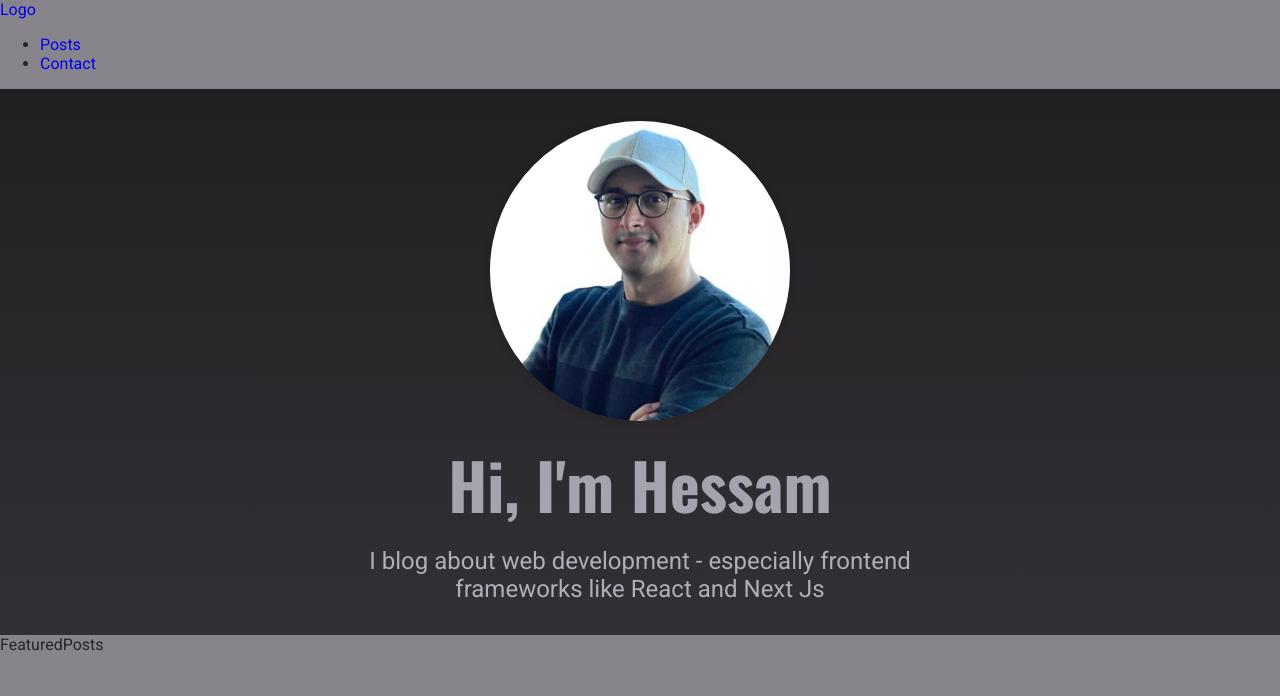
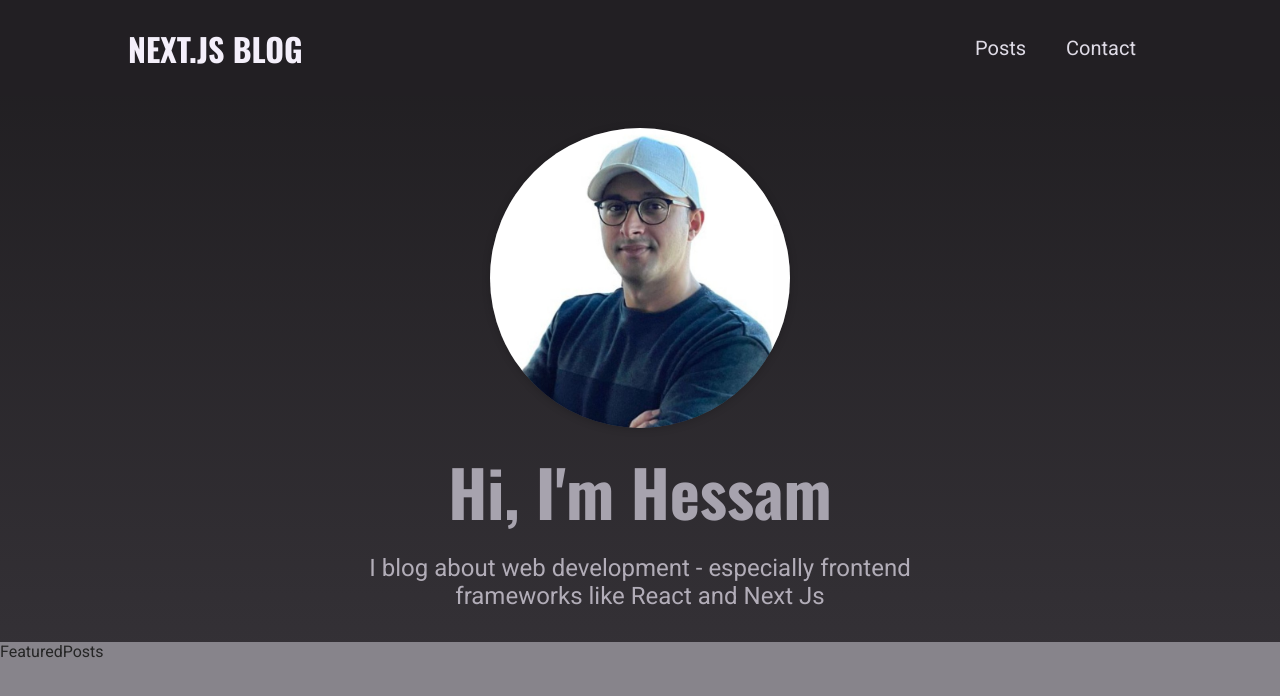
Before and after one commit to hessamimen/NextJS_blog, a Next.js app: page / in a window 1280 px wide. Shown: the top 696 px of the page. Built offline with nearby package versions, Linux system fonts and the light colour scheme.

Commit message:
style: MainNavigation and Logo

```diff
--- a/components/layout/logo.jsx
+++ b/components/layout/logo.jsx
@@ -1,4 +1,5 @@
+import classes from "./logo.module.css";
 function Logo() {
-  return <div>Logo</div>;
+  return <div className={classes.logo}>Next.js Blog</div>;
 }
 export default Logo;
--- a/components/layout/main-navigation.jsx
+++ b/components/layout/main-navigation.jsx
@@ -1,13 +1,12 @@
 import Link from "next/link";
 import Logo from "./logo";
+import classes from "./main-navigation.module.css";
 
 function MainNavigation() {
   return (
-    <header>
+    <header className={classes.header}>
       <Link href="/">
-        {/* <a> */}
         <Logo />
-        {/* </a> */}
       </Link>
       <nav>
         <ul>
```
